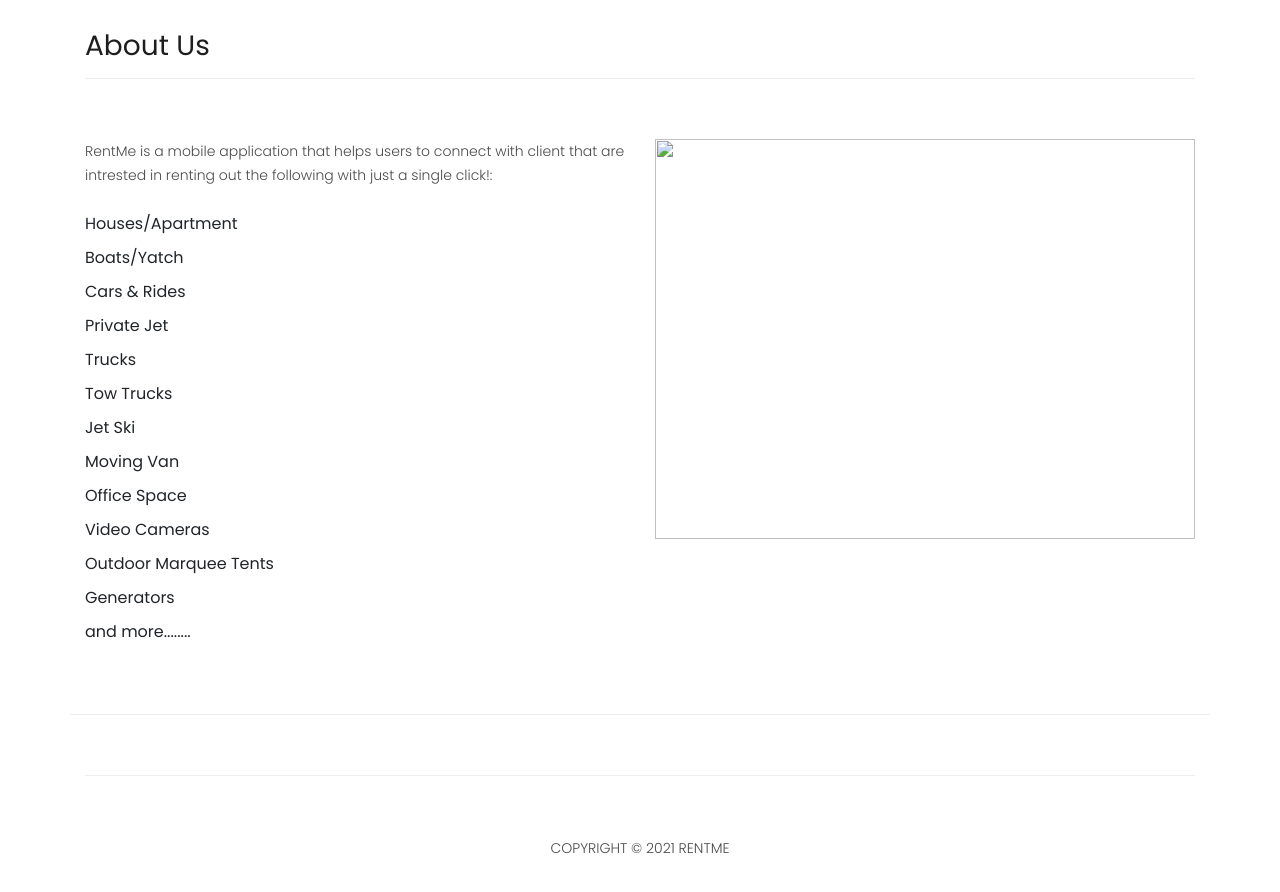
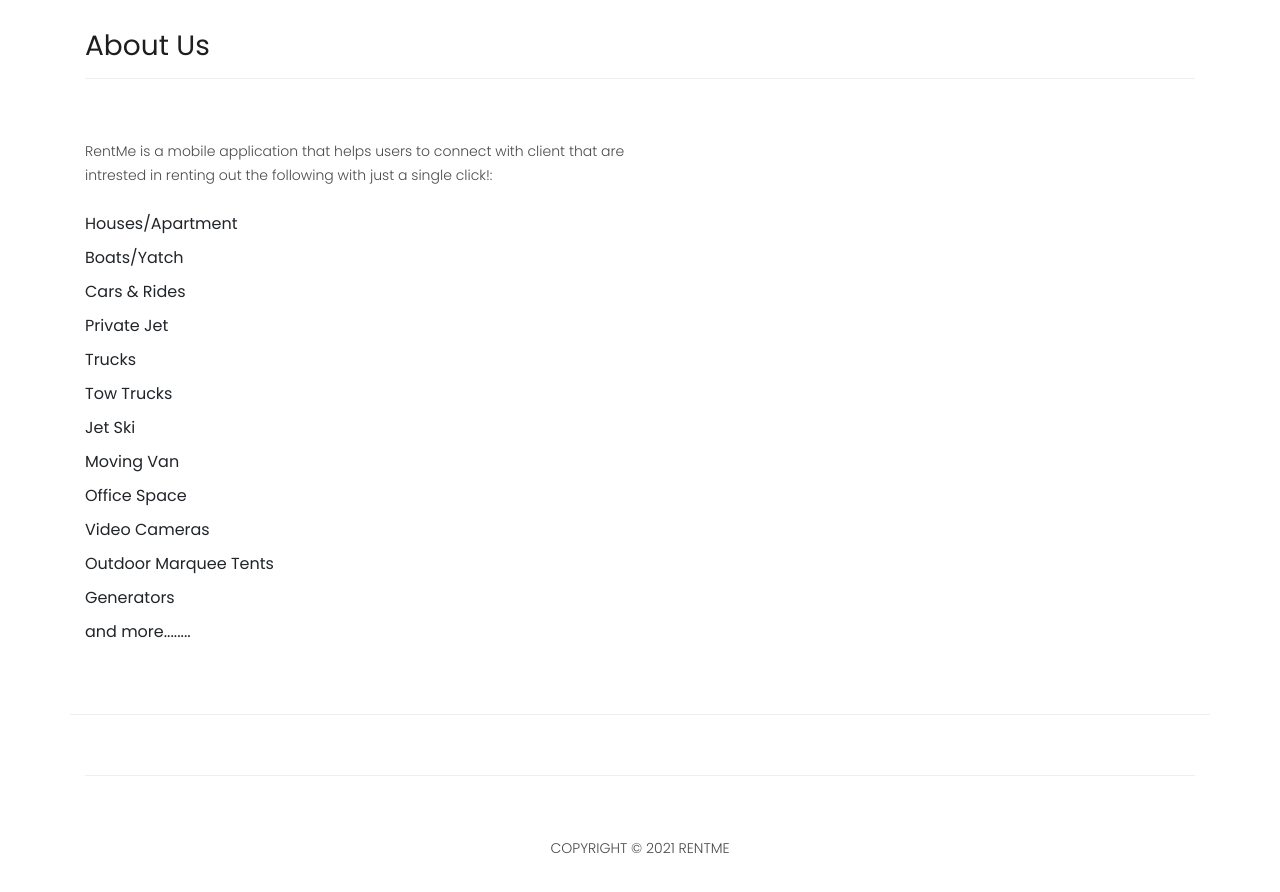
Before and after one commit to AndyBuck21/rentme9, a plain HTML site: page index.html in a window 1280 px wide. Shown: the part 2440-3332 px from the top of the page. Drawn offline with Linux system fonts and the light colour scheme.

Commit message:
Update index.html

```diff
--- a/index.html
+++ b/index.html
@@ -226,7 +226,7 @@
           </div>
           <div class="col-md-6">
             <div class="right-image">
-              <img src="" height="400" alt="">
+
             </div>
           </div>
         </div>
```
